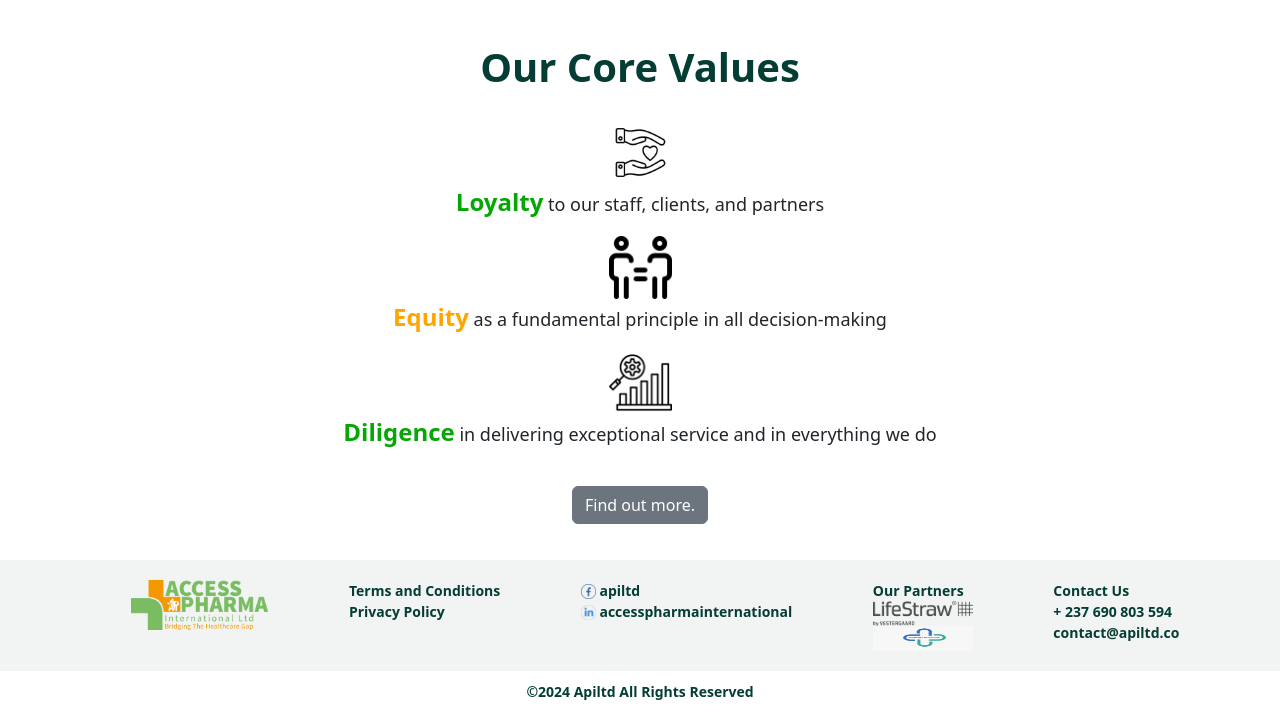
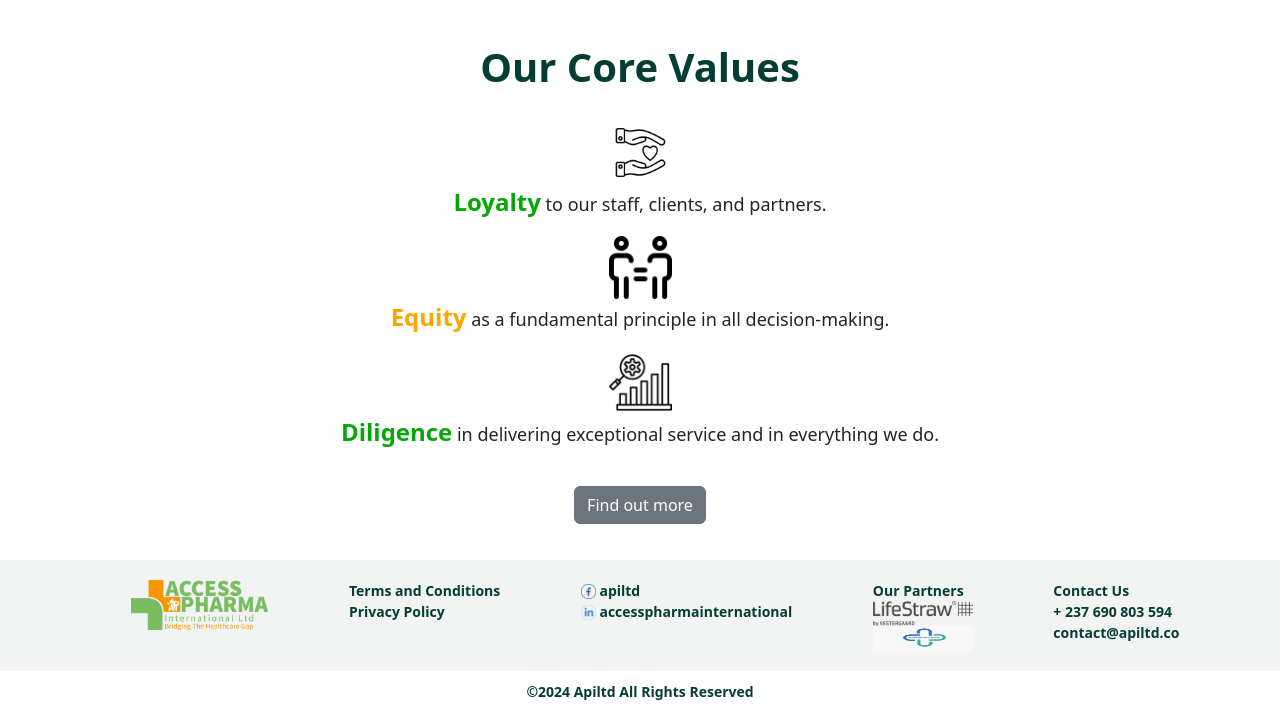
Before and after one commit to Berylaann/apiltd_web, a website: page about.html in a window 1280 px wide. Shown: the part 2139-2867 px from the top of the page. Drawn offline with nearby package versions, Linux system fonts and the light colour scheme.

Commit message:
more modification on about page.

```diff
--- a/about.html
+++ b/about.html
@@ -142,7 +142,7 @@
                             <p style="font-size: large;"><span
                                     style="font-weight: bold; color: rgb(5, 167, 5); font-size:x-large;">Loyalty</span>
                                 to
-                                our staff, clients, and partners</p>
+                                our staff, clients, and partners.</p>
                         </div>
                     </div>
                     <div class="row" style="display: block;">
@@ -152,7 +152,7 @@
                         <div class="col">
                             <p style="font-size: large;"><span
                                     style="font-weight: bold; color: orange; font-size:x-large;">Equity</span>
-                                as a fundamental principle in all decision-making</p>
+                                as a fundamental principle in all decision-making.</p>
                         </div>
                     </div>
                     <div class="row" style="display: block;">
@@ -162,7 +162,7 @@
                         <div class="col">
                             <p style="font-size: large;"><span
                                     style="font-weight: bold; color: rgb(5, 167, 5); font-size:x-large;">Diligence</span>
-                                in delivering exceptional service and in everything we do</p>
+                                in delivering exceptional service and in everything we do.</p>
                         </div>
                     </div>
                 </div>
@@ -170,7 +170,7 @@
                 <p class="lead" style="padding: 20px;">
                     <a href="services.html" class="btn btn-md btn-secondary fw-light bg-secondary"
                         style="color: white;">
-                        Find out more.</a>
+                        Find out more</a>
                 </p>
             </div>
         </div>
```
